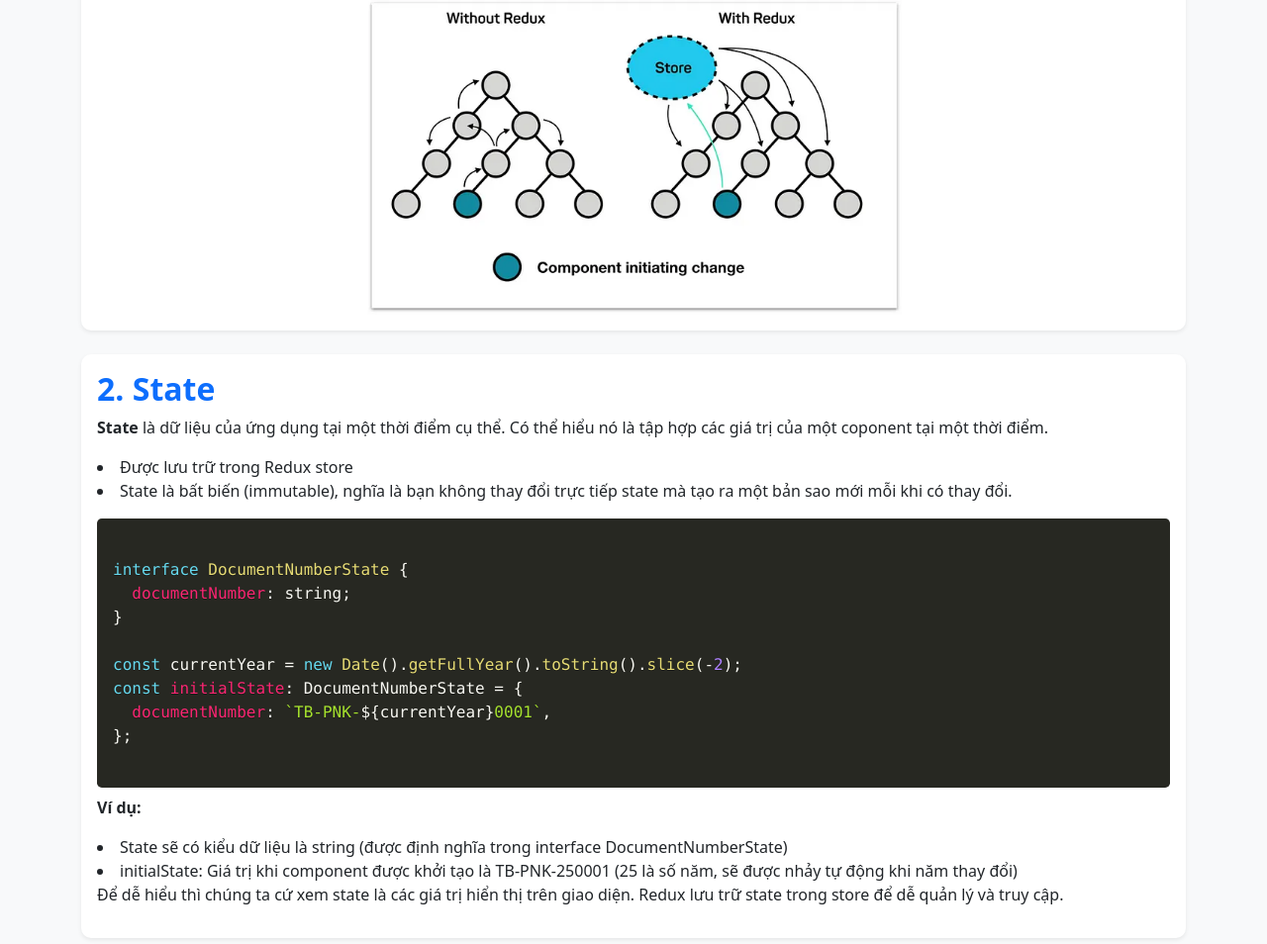
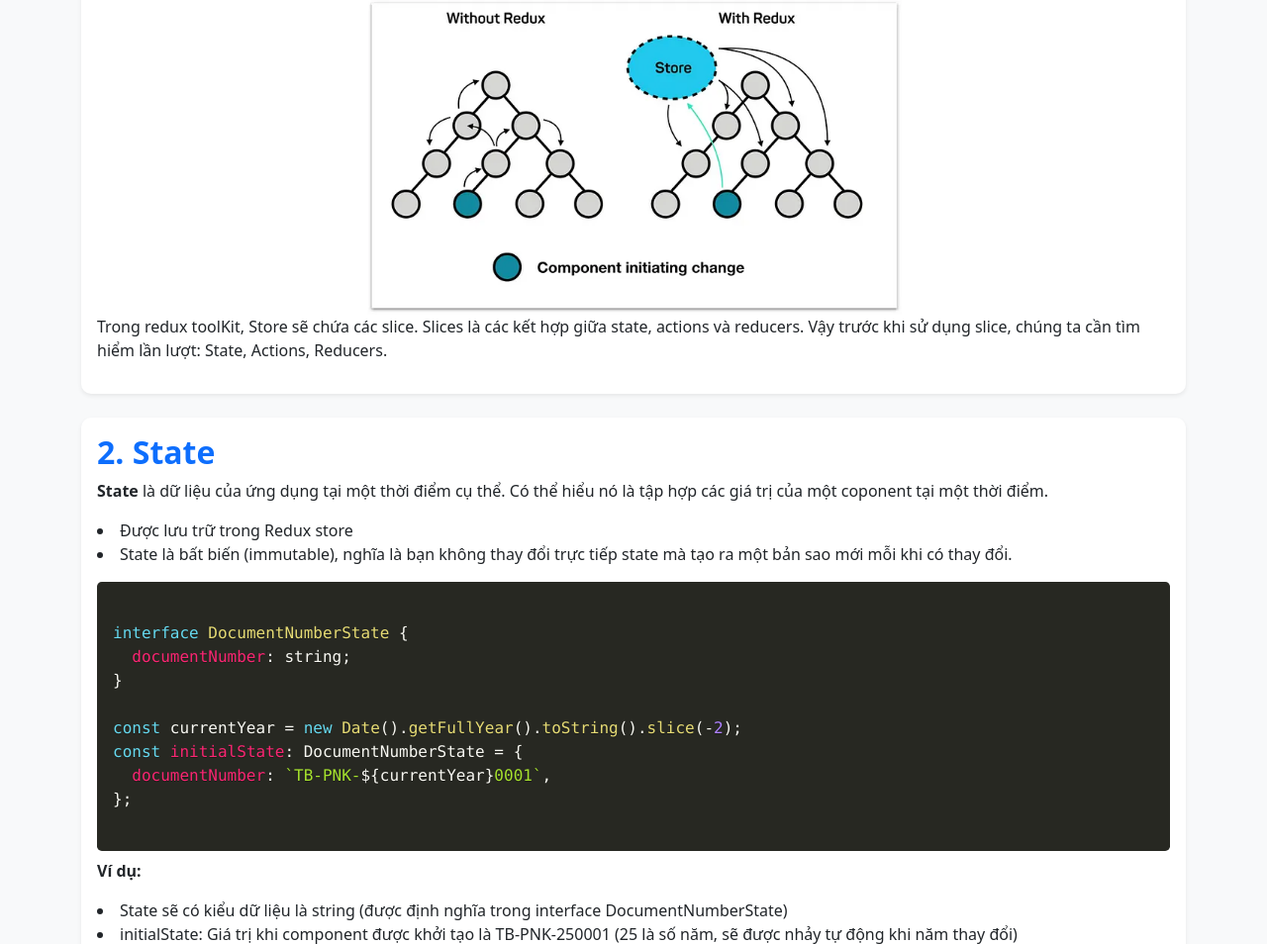
Before and after one commit to NGUYEN-LONG-BS/VPS_FLASK_MY_DEMO_PROJECT, a Flask app: template templates/redux-toolkit.html in a window 1280 px wide. Shown: the part 1410-2364 px from the top of the page at 99% size. Run offline with Flask 3, Linux system fonts and the light colour scheme; the template is opened without the code that fills it, so the values that code supplies are empty; some libraries are stand-ins or nearby versions.

Commit message:
adding note

```diff
--- a/templates/redux-toolkit.html
+++ b/templates/redux-toolkit.html
@@ -118,6 +118,7 @@ export default store;
                     src="./redux-store.webp"
                     alt="Redux Data Flow with store"
                     style="width: 50%; display: block; margin: 0 auto;"/>
+                    <p>Trong redux toolKit, Store sẽ chứa các slice. Slices là các kết hợp giữa state, actions và reducers. Vậy trước khi sử dụng slice, chúng ta cần tìm hiểm lần lượt: State, Actions, Reducers.</p>
                 </div>
             </div>
         </div>
@@ -230,8 +231,8 @@ export default counterReducer;
             <div class="card-body">
                 <h2 class="section-title card-title">5. Slice - createSlice</h2>
                 <p>
-                    <strong>Slice</strong> là kết hợp giữa state, actions và reducers.
-                    <strong>createSlice</strong> là công cụ mạnh mẽ để tạo reducer và action creators đồng thời. Nó giảm thiểu boilerplate code bằng cách tự động sinh ra action types và action creators dựa trên các reducer được định nghĩa.
+                    <p>Như đã đề cập ở trên, <strong>Slice</strong> là kết hợp giữa state, actions và reducers.</p>
+                    <p><strong>createSlice</strong> là công cụ mạnh mẽ để tạo reducer và action creators đồng thời. Nó giảm thiểu boilerplate code bằng cách tự động sinh ra action types và action creators dựa trên các reducer được định nghĩa.</p>
                 </p>
                 <p>
                     <strong>Các tính năng chính:</strong>
```
